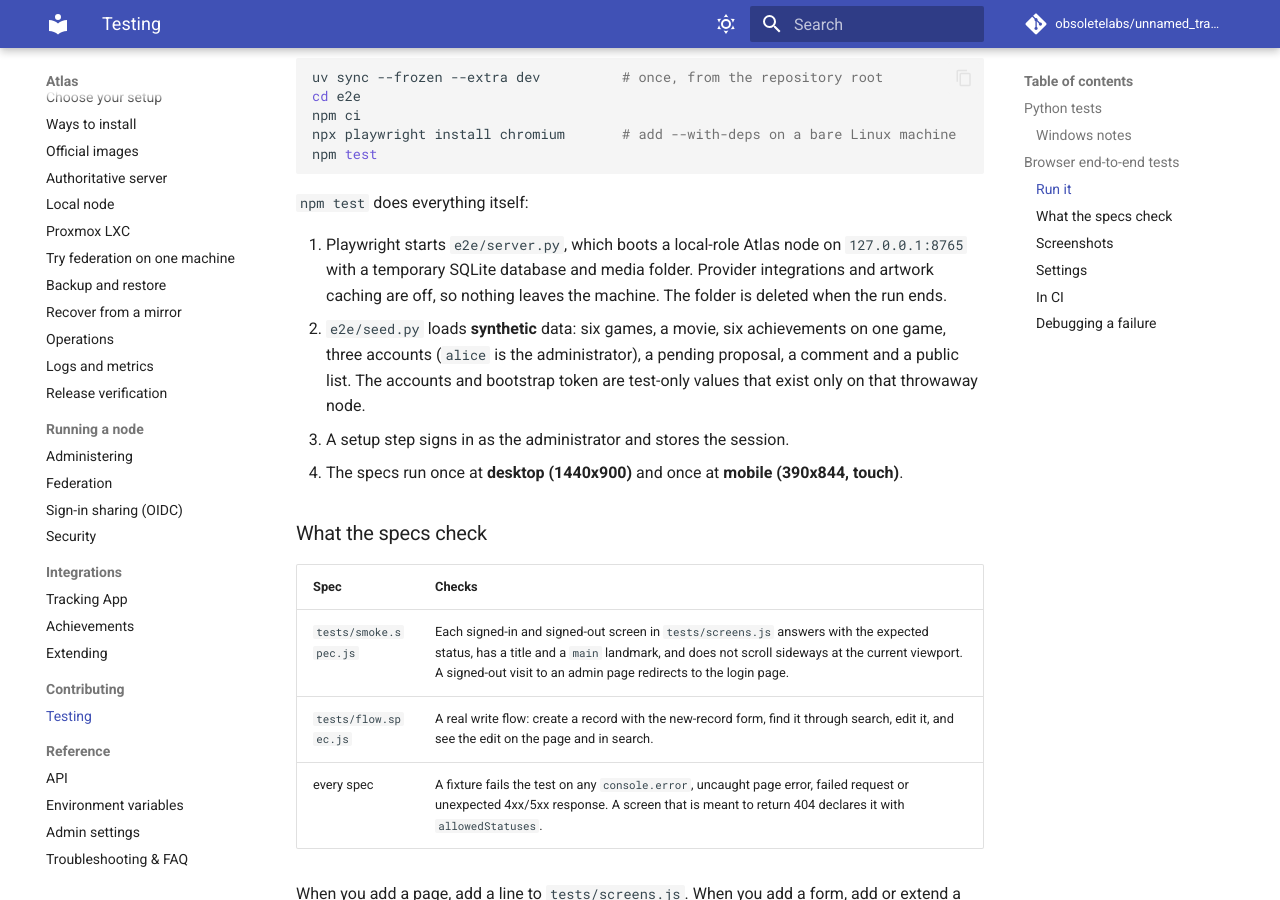
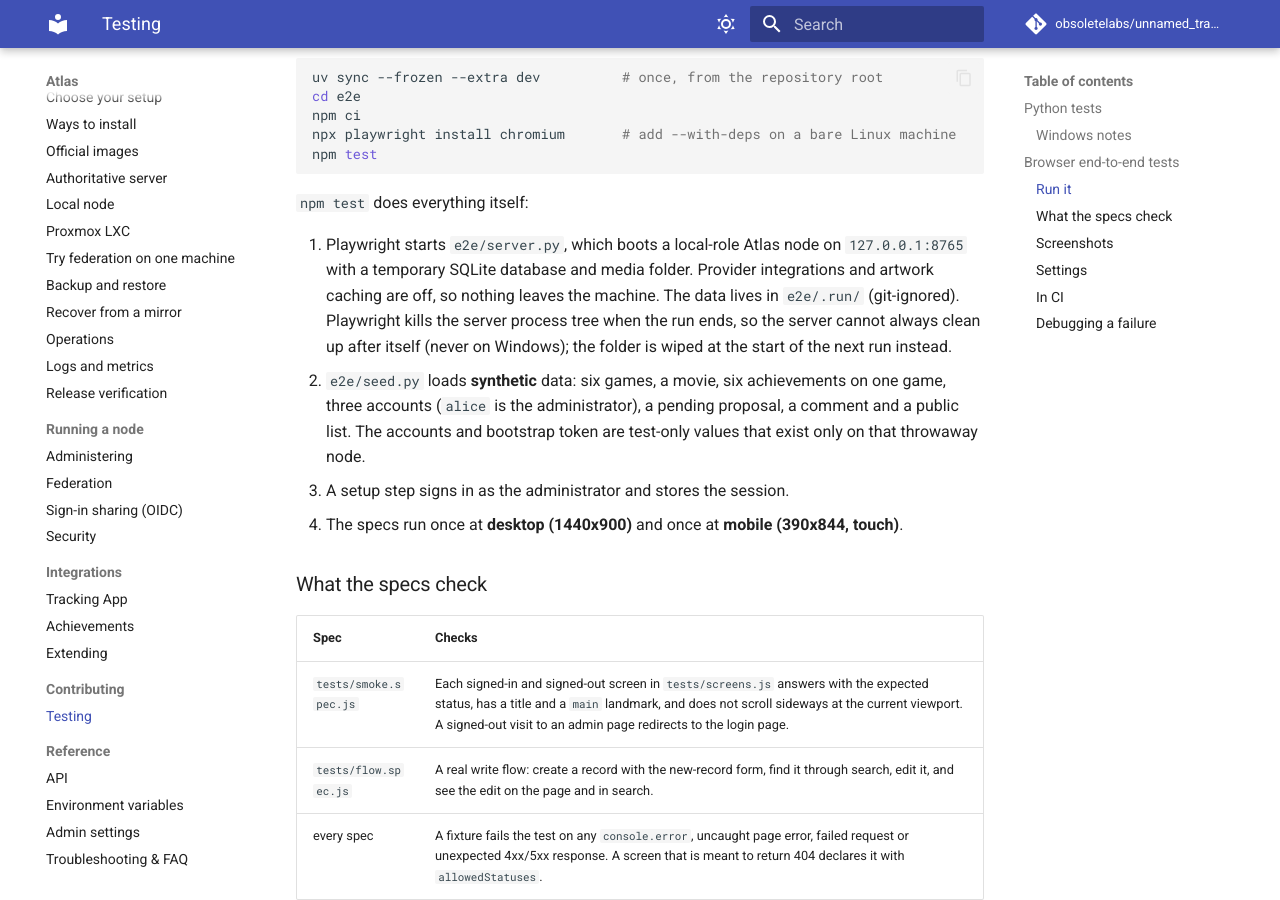
Before and after one commit to obsoletelabs/unnamed_tracking_metadata, an MkDocs documentation site: the page built from docs/guide/testing.md, in a window 1280 px wide and 900 px high, scrolled down 1426 px. Built offline with MkDocs 1.6.1 and Material for MkDocs 9.7.7, drawn with Linux system fonts in a browser that asks for light colours; comment, search, counter and statistics services are not loaded.

Commit message:
fix: address review findings on the e2e harness
- Drop the game-links before/after screenshots (byte-identical; the row never rendered)
- Keep e2e node data in git-ignored e2e/.run, wiped at start; correct the cleanup claim
- Remove dead `screenshots` npm script and fix the docs path
- Wrap long lines in e2e Python and lint e2e in CI and docs

Co-Authored-By: Claude Sonnet 5.5 <noreply@anthropic.com>

````diff
--- a/docs/guide/testing.md
+++ b/docs/guide/testing.md
@@ -11,7 +11,7 @@ Atlas has two test layers. Both run in CI (`.github/workflows/ci.yml`) and both
 
 ```bash
 uv sync --frozen --extra dev
-uv run ruff check atlas tests tools
+uv run ruff check atlas tests tools e2e
 uv run pytest -q
 ```
 
@@ -43,7 +43,7 @@ npm test
 
 `npm test` does everything itself:
 
-1. Playwright starts `e2e/server.py`, which boots a local-role Atlas node on `127.0.0.1:8765` with a temporary SQLite database and media folder. Provider integrations and artwork caching are off, so nothing leaves the machine. The folder is deleted when the run ends.
+1. Playwright starts `e2e/server.py`, which boots a local-role Atlas node on `127.0.0.1:8765` with a temporary SQLite database and media folder. Provider integrations and artwork caching are off, so nothing leaves the machine. The data lives in `e2e/.run/` (git-ignored). Playwright kills the server process tree when the run ends, so the server cannot always clean up after itself (never on Windows); the folder is wiped at the start of the next run instead.
 2. `e2e/seed.py` loads **synthetic** data: six games, a movie, six achievements on one game, three accounts (`alice` is the administrator), a pending proposal, a comment and a public list. The accounts and bootstrap token are test-only values that exist only on that throwaway node.
 3. A setup step signs in as the administrator and stores the session.
 4. The specs run once at **desktop (1440x900)** and once at **mobile (390x844, touch)**.
````
Also changed, not shown: docs/pr-evidence/programme-a0-windows-portability-e2e-harness/after/admin-game-links-desktop.png (deleted), docs/pr-evidence/programme-a0-windows-portability-e2e-harness/after/admin-game-links-mobile.png (deleted), docs/pr-evidence/programme-a0-windows-portability-e2e-harness/before/admin-game-links-desktop.png (deleted), docs/pr-evidence/programme-a0-windows-portability-e2e-harness/before/admin-game-links-mobile.png (deleted), 5 other files.
